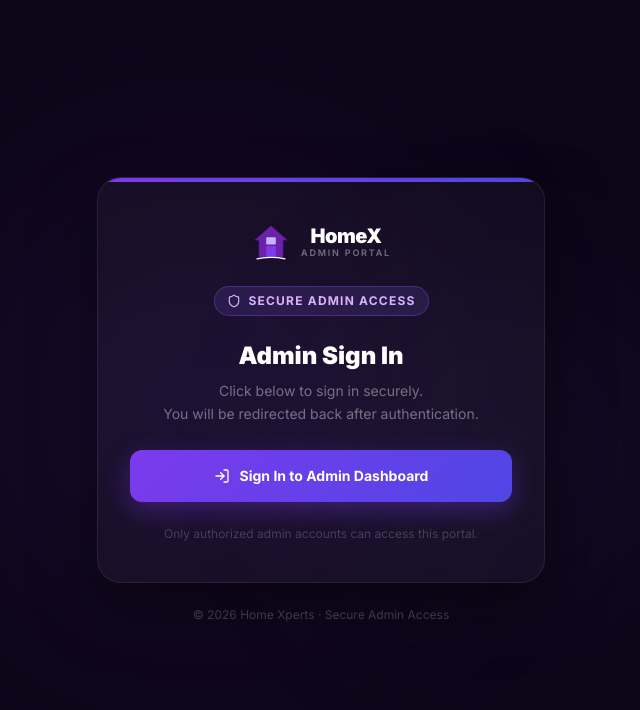
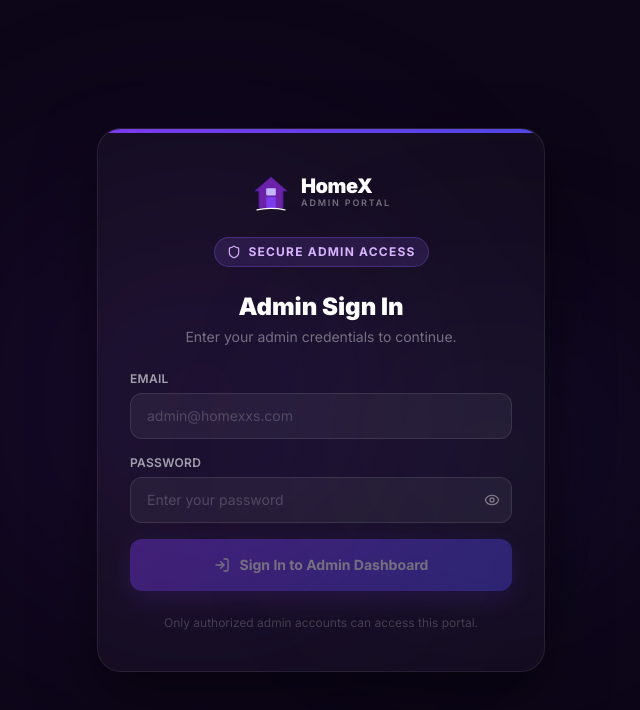
Before and after one commit to homexxs/homexxs, a React (Vite) app: page /AdminLogin in a window 1280 px wide. Shown: the top 710 px of the page, without its empty margins (319-959 px from the left). Built offline with nearby package versions, Linux system fonts and the light colour scheme; no server answers.

Commit message:
Update AdminLogin.jsx

```diff
--- a/src/pages/AdminLogin.jsx
+++ b/src/pages/AdminLogin.jsx
@@ -1,8 +1,7 @@
-import { list, filter, create, update, remove, subscribe, TABLES } from '@/lib/db';
-import { getMe, signOut } from '@/lib/auth-helpers';
+import { getMe, signInWithPassword, signOut } from '@/lib/auth-helpers';
 import { useState, useEffect } from "react";
 import { useNavigate } from "react-router-dom";
-import { Shield, Loader2, LogIn, AlertCircle } from "lucide-react";
+import { Shield, Loader2, LogIn, AlertCircle, Eye, EyeOff } from "lucide-react";
 
 function Logo() {
   return (
@@ -24,18 +23,18 @@ function Logo() {
 export default function AdminLogin() {
   const navigate = useNavigate();
   const [checking, setChecking] = useState(true);
+  const [email, setEmail] = useState("");
+  const [password, setPassword] = useState("");
+  const [showPassword, setShowPassword] = useState(false);
+  const [signingIn, setSigningIn] = useState(false);
   const [error, setError] = useState("");
 
-  // On mount, check if already logged in as admin
+  // On mount, if already logged in as admin, go straight to dashboard
   useEffect(() => {
     getMe()
       .then(user => {
         if (user?.role === "admin") {
           navigate("/AdminDashboard", { replace: true });
-        } else if (user) {
-          // Logged in but not admin
-          setError("Access denied. This account does not have admin privileges.");
-          setChecking(false);
         } else {
           setChecking(false);
         }
@@ -43,9 +42,25 @@ export default function AdminLogin() {
       .catch(() => setChecking(false));
   }, []);
 
-  const handleSignIn = () => {
-    // Use the platform's native login flow — handles email/password + OTP verification
-    window.location.href = '/SignIn';
+  const handleSignIn = async (e) => {
+    e.preventDefault();
+    setError("");
+    setSigningIn(true);
+    try {
+      await signInWithPassword(email.trim(), password);
+      // Confirm the account is actually an admin
+      const user = await getMe();
+      if (user?.role === "admin") {
+        navigate("/AdminDashboard", { replace: true });
+      } else {
+        await signOut();
+        setError("This account does not have admin privileges.");
+        setSigningIn(false);
+      }
+    } catch (err) {
+      setError(err?.message || "Incorrect email or password.");
+      setSigningIn(false);
+    }
   };
 
   if (checking) {
@@ -67,7 +82,6 @@ export default function AdminLogin() {
         .anim-fadeUp { animation: fadeUp 0.4s ease both; }
       `}</style>
 
-      {/* Background glow */}
       <div style={{ position: "absolute", top: "25%", left: "25%", width: 400, height: 400, background: "rgba(124,58,237,0.12)", borderRadius: "50%", filter: "blur(120px)", pointerEvents: "none" }} />
       <div style={{ position: "absolute", bottom: "25%", right: "25%", width: 300, height: 300, background: "rgba(99,102,241,0.08)", borderRadius: "50%", filter: "blur(100px)", pointerEvents: "none" }} />
 
@@ -75,56 +89,73 @@ export default function AdminLogin() {
         <div style={{ background: "rgba(255,255,255,0.03)", border: "1px solid rgba(255,255,255,0.08)", borderRadius: 24, overflow: "hidden", boxShadow: "0 25px 60px rgba(0,0,0,0.5)" }}>
           <div style={{ height: 4, background: "linear-gradient(90deg, #7c3aed, #4f46e5)" }} />
 
-          <div className="px-8 py-10 space-y-6 text-center">
+          <div className="px-8 py-10 space-y-6">
             <Logo />
 
+            <div className="flex justify-center">
               <div className="inline-flex items-center gap-2 px-3 py-1.5 rounded-full" style={{ background: "rgba(139,92,246,0.15)", border: "1px solid rgba(139,92,246,0.3)" }}>
                 <Shield className="w-3.5 h-3.5 text-purple-300" />
                 <span className="text-xs font-bold text-purple-300 uppercase tracking-widest">Secure Admin Access</span>
               </div>
+            </div>
 
+            <div className="text-center">
+              <h2 className="text-2xl font-black text-white mb-1">Admin Sign In</h2>
+              <p className="text-sm text-white/40">Enter your admin credentials to continue.</p>
+            </div>
+
+            <form onSubmit={handleSignIn} className="space-y-4">
               <div>
-              <h2 className="text-2xl font-black text-white mb-2">Admin Sign In</h2>
-              <p className="text-sm text-white/40 leading-relaxed">
-                Click below to sign in securely.<br />
-                You will be redirected back after authentication.
-              </p>
+                <label className="block text-xs font-semibold text-white/60 mb-1.5 uppercase tracking-wide">Email</label>
+                <input
+                  type="email"
+                  value={email}
+                  onChange={e => setEmail(e.target.value)}
+                  placeholder="admin@homexxs.com"
+                  required
+                  className="w-full rounded-xl px-4 py-3 text-sm text-white placeholder-white/20 focus:outline-none focus:ring-2 focus:ring-purple-500/50"
+                  style={{ background: "rgba(255,255,255,0.05)", border: "1px solid rgba(255,255,255,0.1)" }}
+                />
+              </div>
+              <div>
+                <label className="block text-xs font-semibold text-white/60 mb-1.5 uppercase tracking-wide">Password</label>
+                <div className="relative">
+                  <input
+                    type={showPassword ? "text" : "password"}
+                    value={password}
+                    onChange={e => setPassword(e.target.value)}
+                    placeholder="Enter your password"
+                    required
+                    className="w-full rounded-xl px-4 py-3 text-sm text-white placeholder-white/20 focus:outline-none focus:ring-2 focus:ring-purple-500/50 pr-11"
+                    style={{ background: "rgba(255,255,255,0.05)", border: "1px solid rgba(255,255,255,0.1)" }}
+                  />
+                  <button type="button" onClick={() => setShowPassword(v => !v)}
+                    className="absolute right-3 top-1/2 -translate-y-1/2 text-white/40 hover:text-white/70">
+                    {showPassword ? <EyeOff className="w-4 h-4" /> : <Eye className="w-4 h-4" />}
+                  </button>
+                </div>
               </div>
 
               {error && (
-              <div className="space-y-3">
-                <div className="text-sm px-4 py-3 rounded-xl flex items-center gap-2 text-left" style={{ background: "rgba(239,68,68,0.1)", border: "1px solid rgba(239,68,68,0.3)", color: "#fca5a5" }}>
+                <div className="text-sm px-4 py-3 rounded-xl flex items-center gap-2" style={{ background: "rgba(239,68,68,0.1)", border: "1px solid rgba(239,68,68,0.3)", color: "#fca5a5" }}>
                   <AlertCircle className="w-4 h-4 flex-shrink-0" /> {error}
-                </div>
-                <button
-                  onClick={() => signOut("/AdminLogin")}
-                  className="w-full py-3 text-white/70 font-semibold rounded-xl transition-all flex items-center justify-center gap-2 text-sm border border-white/10 hover:border-white/20 hover:text-white"
-                >
-                  Sign out &amp; use a different account
-                </button>
                 </div>
               )}
 
-            {!error && (
-              <button
-                onClick={handleSignIn}
-                className="w-full py-4 text-white font-bold rounded-xl transition-all flex items-center justify-center gap-2.5 text-sm"
-                style={{ background: "linear-gradient(135deg, #7c3aed, #4f46e5)", boxShadow: "0 8px 24px rgba(124,58,237,0.35)" }}
-              >
-                <LogIn className="w-4 h-4" />
-                Sign In to Admin Dashboard
+              <button type="submit" disabled={signingIn || !email || !password}
+                className="w-full py-4 text-white font-bold rounded-xl transition-all flex items-center justify-center gap-2.5 text-sm disabled:opacity-40"
+                style={{ background: "linear-gradient(135deg, #7c3aed, #4f46e5)", boxShadow: "0 8px 24px rgba(124,58,237,0.35)" }}>
+                {signingIn
+                  ? <><Loader2 className="w-4 h-4 animate-spin" /> Signing in...</>
+                  : <><LogIn className="w-4 h-4" /> Sign In to Admin Dashboard</>}
               </button>
-            )}
+            </form>
 
-            <p className="text-xs text-white/20">
+            <p className="text-xs text-white/20 text-center">
               Only authorized admin accounts can access this portal.
             </p>
           </div>
         </div>
-
-        <p className="text-center text-xs mt-6" style={{ color: "rgba(255,255,255,0.2)" }}>
-          © {new Date().getFullYear()} Home Xperts · Secure Admin Access
-        </p>
       </div>
     </div>
   );
```
Lines whose indentation alone changed are shown as unchanged.
